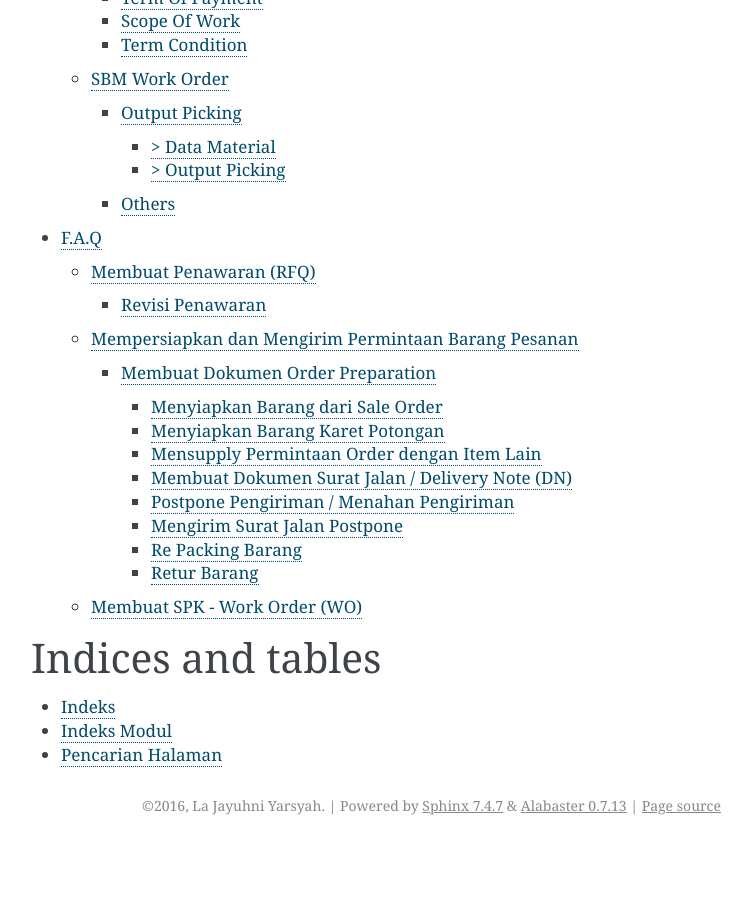
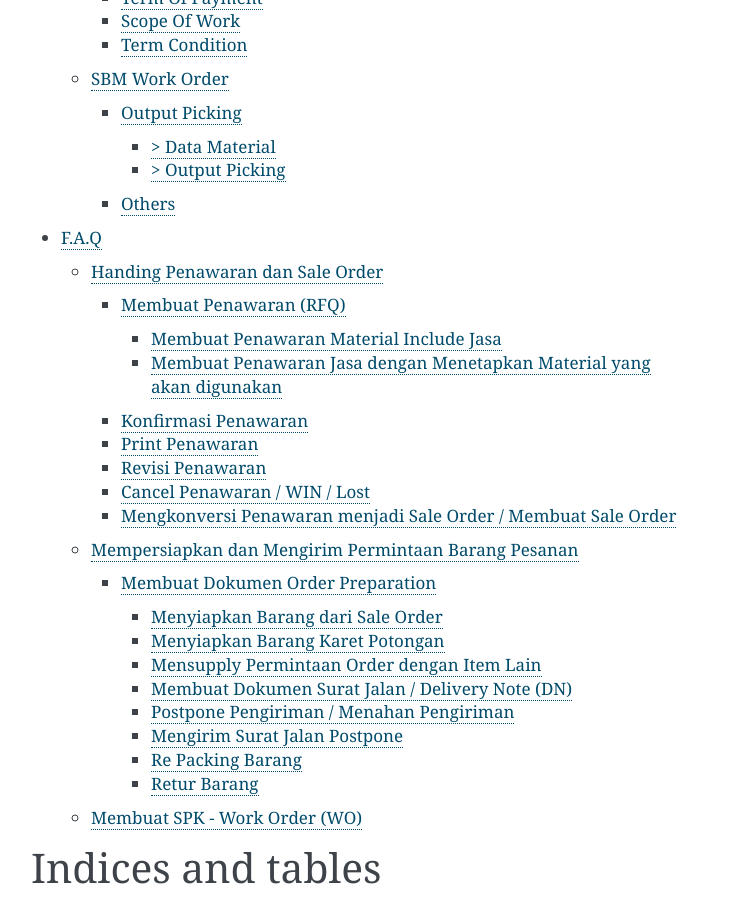
Before and after one commit to lajayuhniyarsyah/OpenERP-Supra-Doc, a Sphinx documentation site: the page built from source/index.rst, in a window 1280 px wide and 900 px high, scrolled down 973 px. Shown: the whole window, without its empty margins (389-1140 px from the left). Built offline with Sphinx 7.4.7, drawn with Linux system fonts in a browser that asks for light colours; before the commit the page ends 1818 px from its top, so only the background shows below that.

Commit message:
Quotation Init Detail

```diff
--- a/source/pages/faq/case_penawaran.rst
+++ b/source/pages/faq/case_penawaran.rst
@@ -1,5 +1,9 @@
+Handing Penawaran dan Sale Order
+================================
+
+
 Membuat Penawaran (RFQ)
-=======================
+-----------------------
 
 Untuk membuat penawaran terhadap produk dan jasa terdapat langkah-langkah yang harus dilakukan, dimana pembuatan penawaran dilakukan melalui ERP pada modul menu RFQ. Berikut merupakan tahap-tahap pembuatan penawaran :
 
@@ -142,6 +146,39 @@ Untuk menjelaskan cara penginputan pada form **Quotation**, dibawah ini akan mem
 - Dengan begitu hasil cetak tersebut dapat digunakan sebagai penawaran penjualan pada Customer. Pada tahap berikutnya terjadi kembali negosiasi dengan Custommer.
 
 
+
+
+
+
+
+
+
+
+
+Membuat Penawaran Material Include Jasa
+^^^^^^^^^^^^^^^^^^^^^^^^^^^^^^^^^^^^^^^
+Contoh Kasus :
+Dilakukan penawaran 100 Set Roller include jasa pemasangan
+
+
+
+Membuat Penawaran Jasa dengan Menetapkan Material yang akan digunakan
+^^^^^^^^^^^^^^^^^^^^^^^^^^^^^^^^^^^^^^^^^^^^^^^^^^^^^^^^^^^^^^^^^^^^^
+
+
+Konfirmasi Penawaran
+--------------------
+
+Konfirmasi penawaran digunakan untuk mengkonfirmasi draft penawaran yang sudah di buat agar dapat di print dan dikirm ke Customer.
+
+
+Print Penawaran
+---------------
+
+Print Penawaran dapat dilakukan setelah Konfirmasi Penawaran
+
+
+
 Revisi Penawaran
 ----------------
 
@@ -158,3 +195,11 @@ Pada suatu kasus Costomer meminta perubahan pada penawaran penjualan. Dengan beg
 - Barulah setelah itu data penawaran kembali diubah sesuai dengan keinginan Customer. Dan tahap selanjutnya adalah kembali melakukan penginputan seperti pada tahap sebelumnya. Untuk melihat list revisi dari penawaran dapat melihat pada tab Revision History.
 
 .. image:: /img/mp-revisionhistory.png
+
+
+Cancel Penawaran / WIN / Lost
+-----------------------------
+
+
+Mengkonversi Penawaran menjadi Sale Order / Membuat Sale Order
+--------------------------------------------------------------
```
